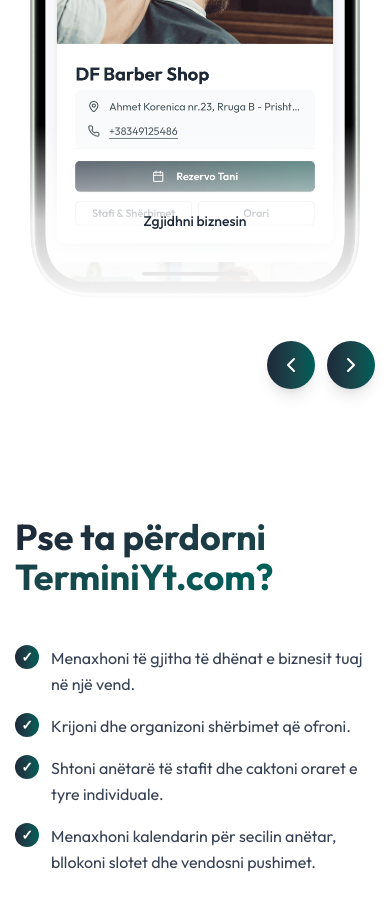
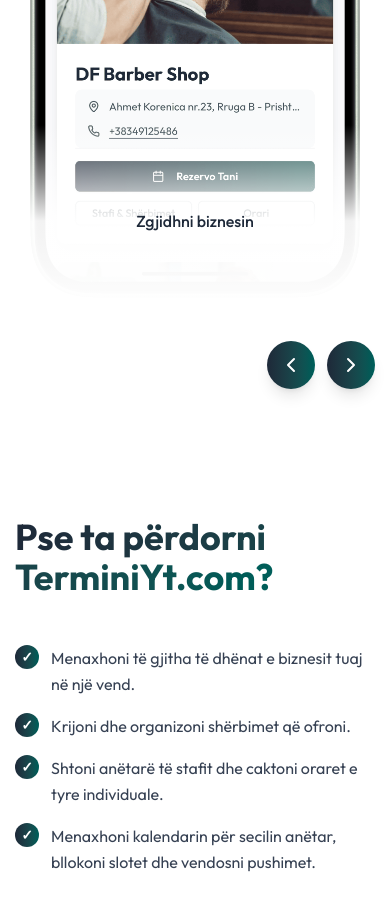
Before and after one commit to terminiyt2025/terminiyt, a Next.js app: page /si-funksionon in a window 390 px wide. Shown: the part 2300-3197 px from the top of the page. Built offline with nearby package versions, Linux system fonts and the light colour scheme.

Commit message:
Si funksionon page2

```diff
--- a/app/si-funksionon/page.tsx
+++ b/app/si-funksionon/page.tsx
@@ -393,7 +393,7 @@ export default function SiFunksiononPage() {
               </div>
             </div>
 
-            {/* Right Side - Image */}
+              {/* Right Side - Image */}
             <div className="relative">
               <div className="relative w-full h-96 md:h-[500px] lg:h-[600px] rounded-2xl overflow-hidden ">
                 <Image
@@ -456,9 +456,9 @@ export default function SiFunksiononPage() {
                             />
                             {/* Gradient overlay with text - only show when scaled (center) */}
                             {isCenter && (
-                              <div className="absolute bottom-0 left-0 right-0 h-48 bg-gradient-to-t from-white via-white/80 to-transparent flex items-center">
+                              <div className="absolute bottom-0 left-0 right-0 h-48 bg-gradient-to-t from-white via-white/95 to-transparent flex items-center">
                                 <div className="p-6 w-full">
-                                  <p className="text-gray-800 font-medium text-sm md:text-base text-center leading-relaxed">
+                                  <p className="text-gray-800 font-medium text-base text-center leading-relaxed">
                                     {item.description}
                                   </p>
                                 </div>
```
